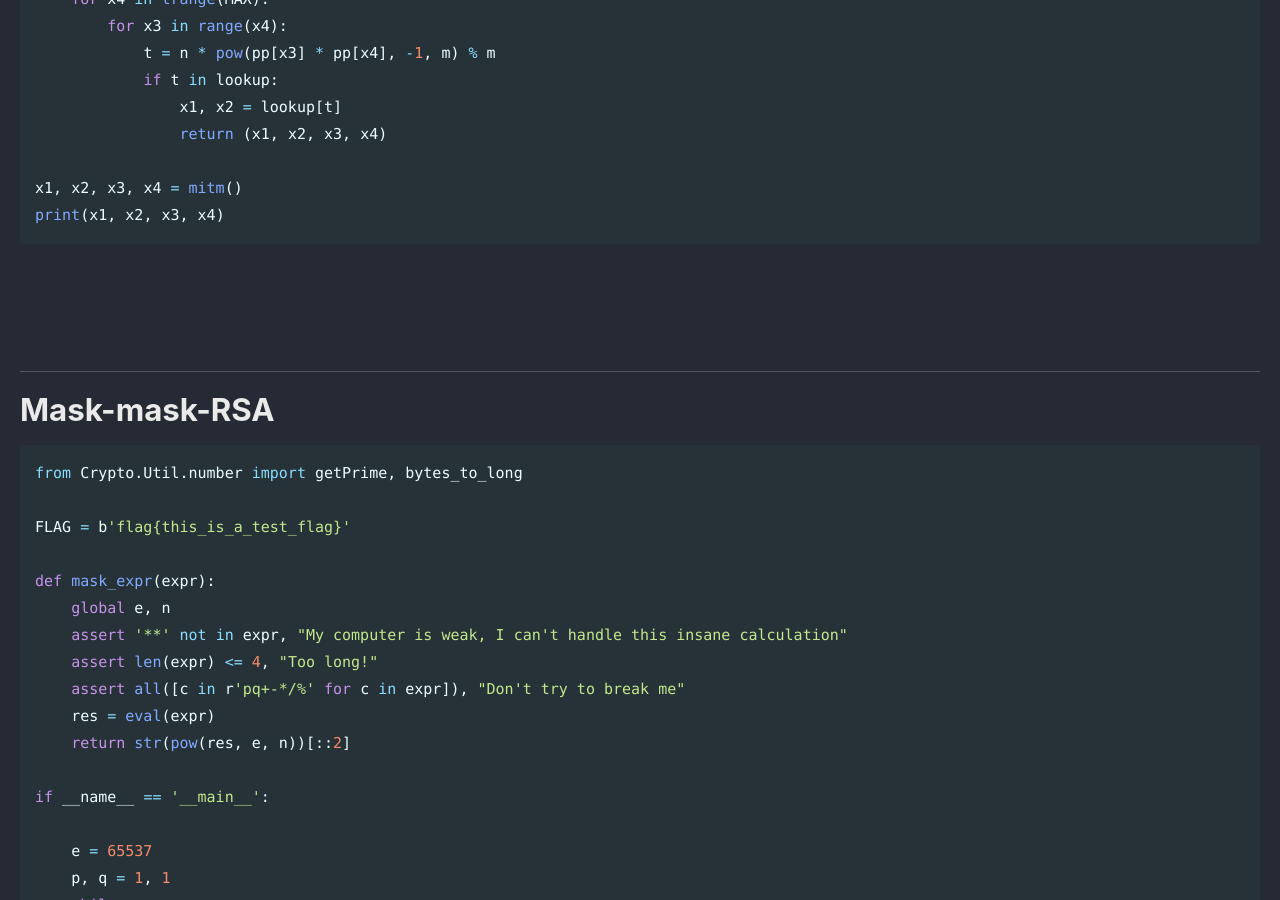
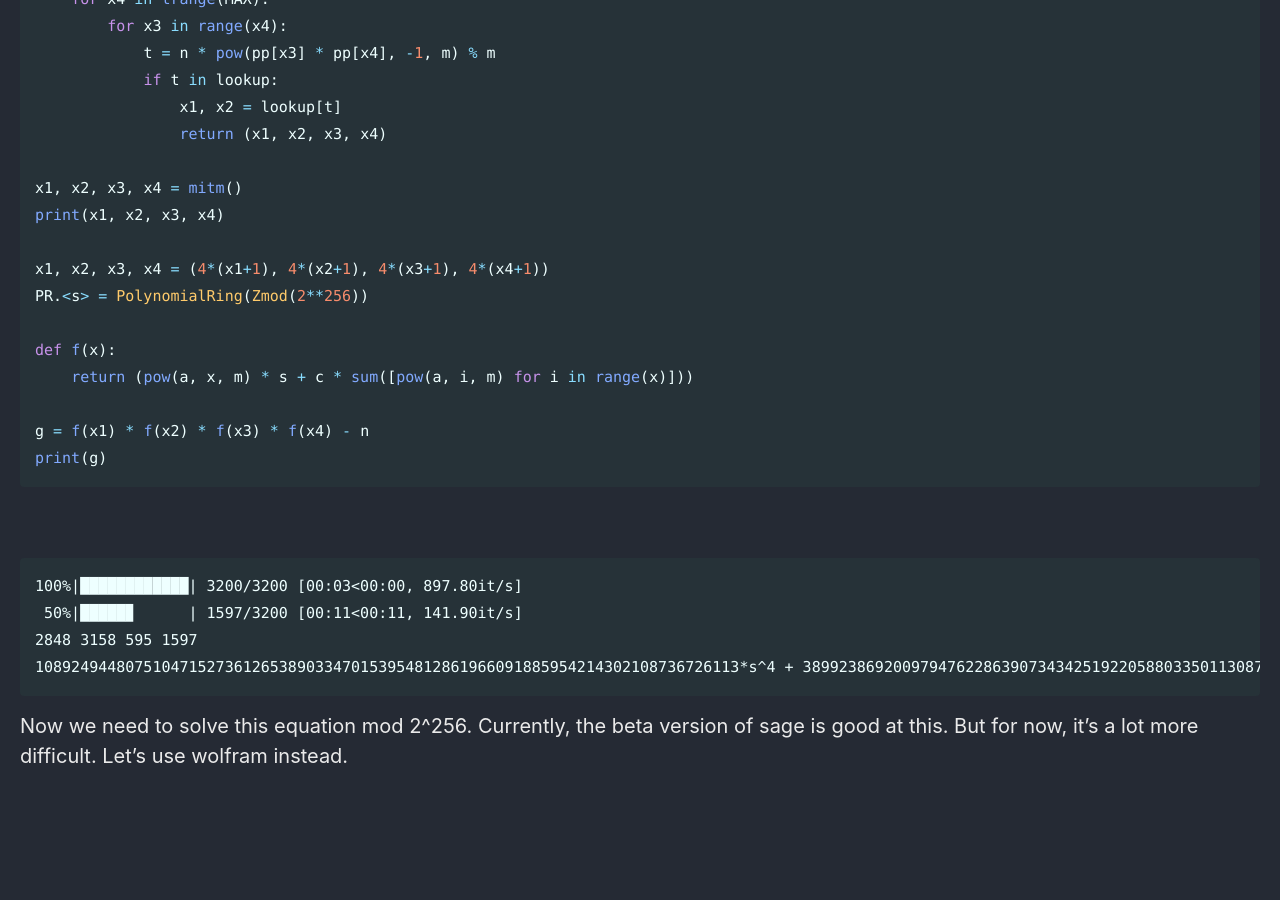
Before and after one commit to Connor-McCartney/Connor-McCartney.github.io, a Jekyll site: the page built from _pages/cryptography/other/HKCERT2024.md, in a window 1280 px wide and 900 px high, scrolled down 16100 px. Built offline with Jekyll 4.4.1, drawn with Linux system fonts in a browser that asks for light colours; cached includes are drawn as plain includes.

Commit message:
Update HKCERT2024.md

````diff
--- a/_pages/cryptography/other/HKCERT2024.md
+++ b/_pages/cryptography/other/HKCERT2024.md
@@ -625,7 +625,28 @@ def mitm():
 
 x1, x2, x3, x4 = mitm()
 print(x1, x2, x3, x4)
+
+x1, x2, x3, x4 = (4*(x1+1), 4*(x2+1), 4*(x3+1), 4*(x4+1))
+PR.<s> = PolynomialRing(Zmod(2**256))
+
+def f(x):
+    return (pow(a, x, m) * s + c * sum([pow(a, i, m) for i in range(x)]))
+
+g = f(x1) * f(x2) * f(x3) * f(x4) - n
+print(g)
 ```
+
+<br>
+
+```
+100%|████████████| 3200/3200 [00:03<00:00, 897.80it/s]
+ 50%|█████▉      | 1597/3200 [00:11<00:11, 141.90it/s]
+2848 3158 595 1597
+108924944807510471527361265389033470153954812861966091885954214302108736726113*s^4 + 38992386920097947622863907343425192205880335011308745161116938232520565562976*s^3 + 2571816023115709059736316780072904940003910561877277204314754938902787170048*s^2 + 88822498322261174646976135916244140846808414037826320423728524010428411027456*s + 59007914126027716674986500776754835910017307110333784124911626365115906850367
+```
+
+Now we need to solve this equation mod 2^256. Currently, the beta version of sage is good at this.
+But for now, it's a lot more difficult. Let's use wolfram instead.
 
 <br>
 
````
